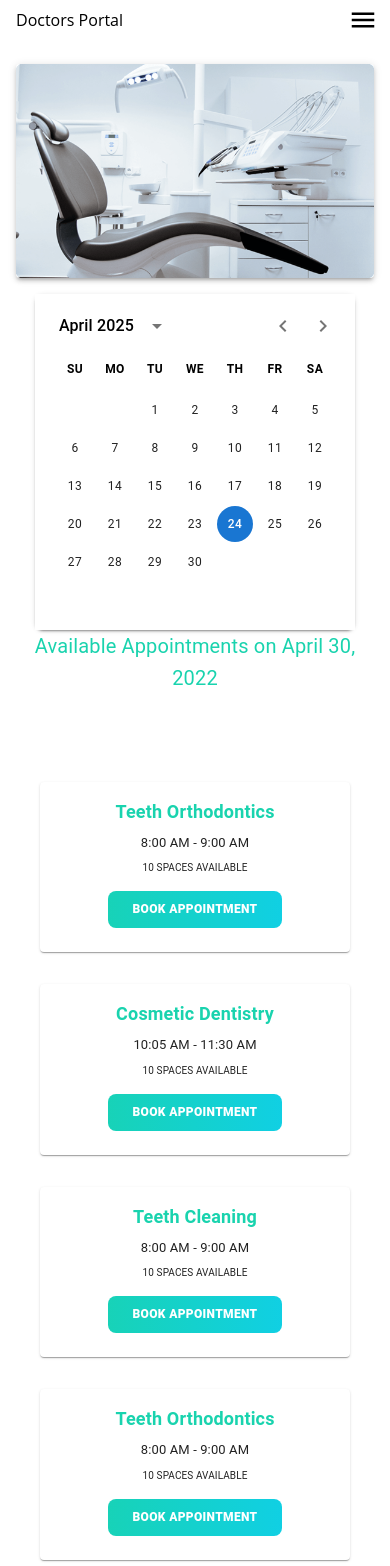
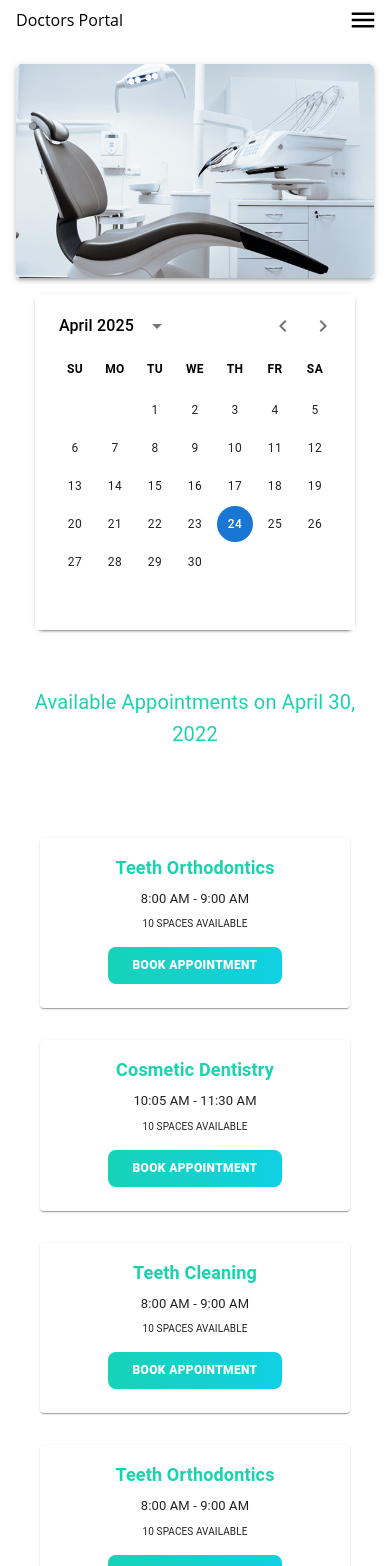
Before and after one commit to Eman-Abukhater/Doctor-s-Portal-Web-App, a React (Vite) app in the folder doctors-portal/: page /appointment in a window 390 px wide. Shown: the top 1566 px of the page. Built offline with nearby package versions, Linux system fonts and the light colour scheme.

Commit message:
edit the responsive part at the Appointment page

```diff
--- a/doctors-portal/src/components/Appointment/BookAppointment.jsx
+++ b/doctors-portal/src/components/Appointment/BookAppointment.jsx
@@ -37,7 +37,7 @@ const appointments = [
 
 function BookAppointment() {
   return (
-    <Box sx={{ mt:{md:30}, px: 2 ,mb:15}}>
+    <Box sx={{ mt:{xs:7,md:30}, px: 2 ,mb:15}}>
       {/* Title */}
       <Typography
         variant="h6"
```
